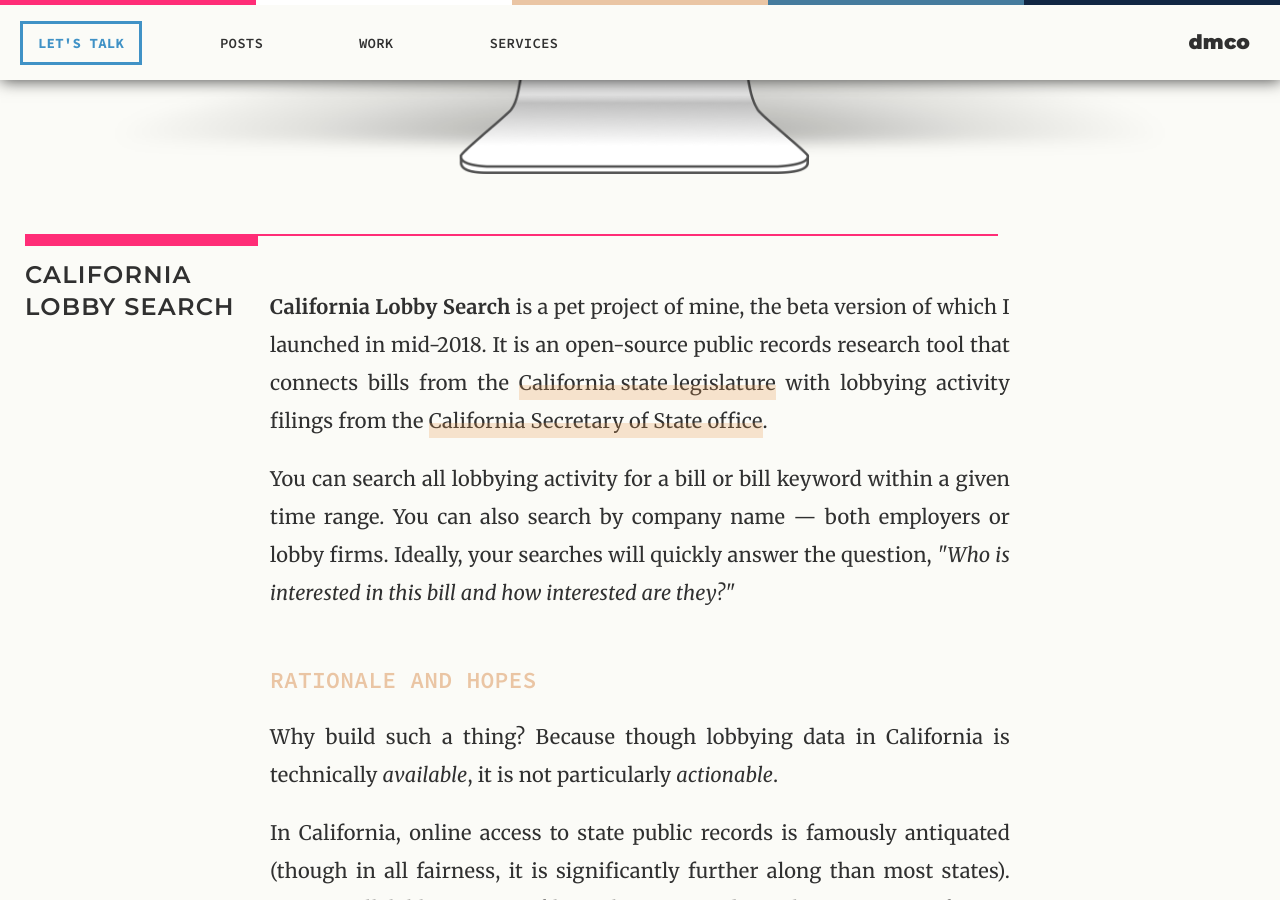
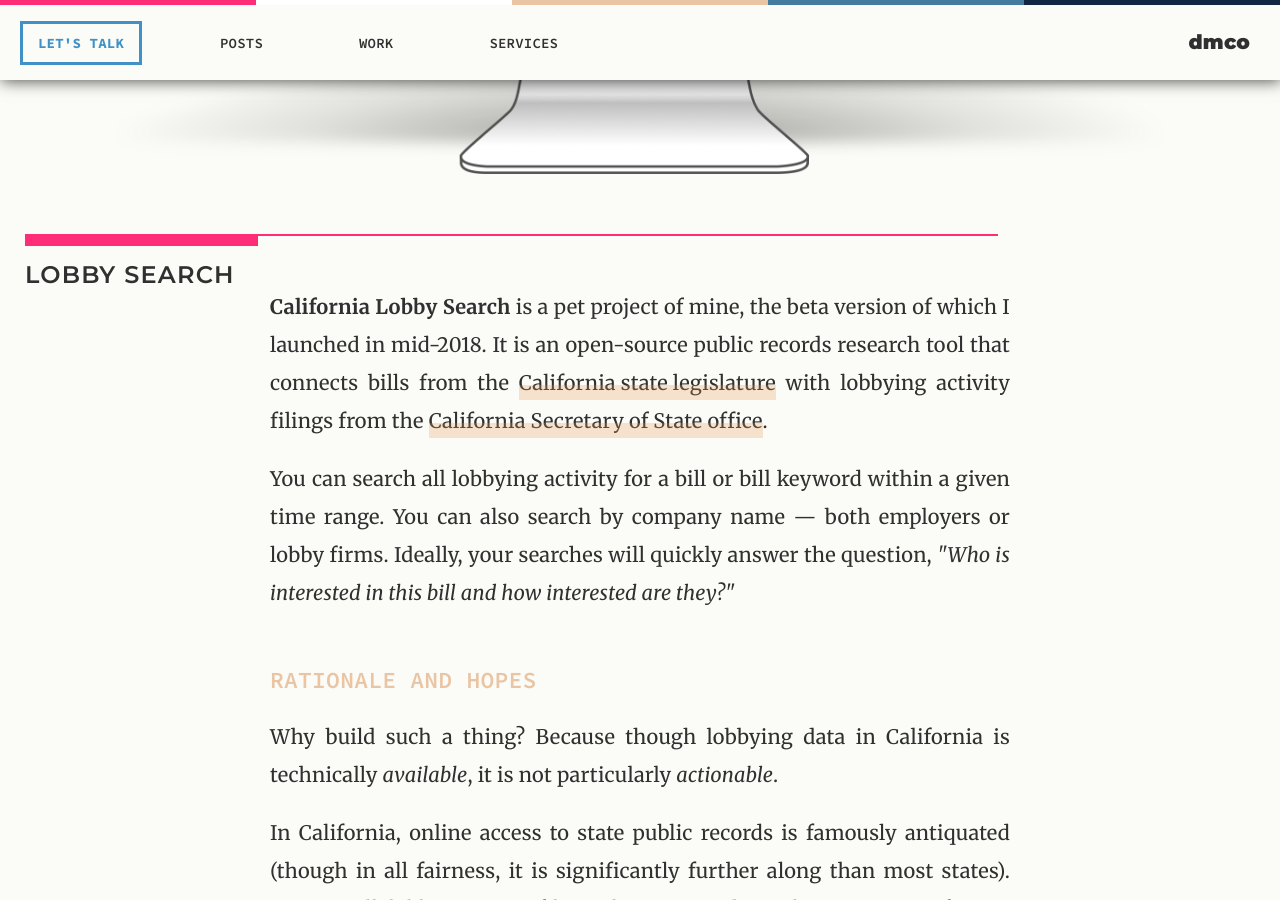
Before and after one commit to middletond/dmco, a Jekyll site: the page built from work/public-data.html, in a window 1280 px wide and 900 px high, scrolled down 3559 px. Built offline with Jekyll 4.4.1, drawn with Linux system fonts in a browser that asks for light colours.

Commit message:
Heading tweak

```diff
--- a/work/public-data.html
+++ b/work/public-data.html
@@ -38,7 +38,7 @@
       <img src="/assets/img/work/publicdata/lobbysearch.png" / />
     </figure>
 
-    <h3><span>California Lobby Search</span></h3>
+    <h3><span>Lobby Search</span></h3>
 
     <p><b>California Lobby Search</b> is a pet project of mine, the beta version of which I launched in mid-2018. It is an open-source public records research tool that connects bills from the <a href="https://leginfo.legislature.ca.gov/" target="_blank">California state legislature</a> with lobbying activity filings from the <a href="http://cal-access.sos.ca.gov/Lobbying/" target="_blank">California Secretary of State office</a>.</p>
 
```
